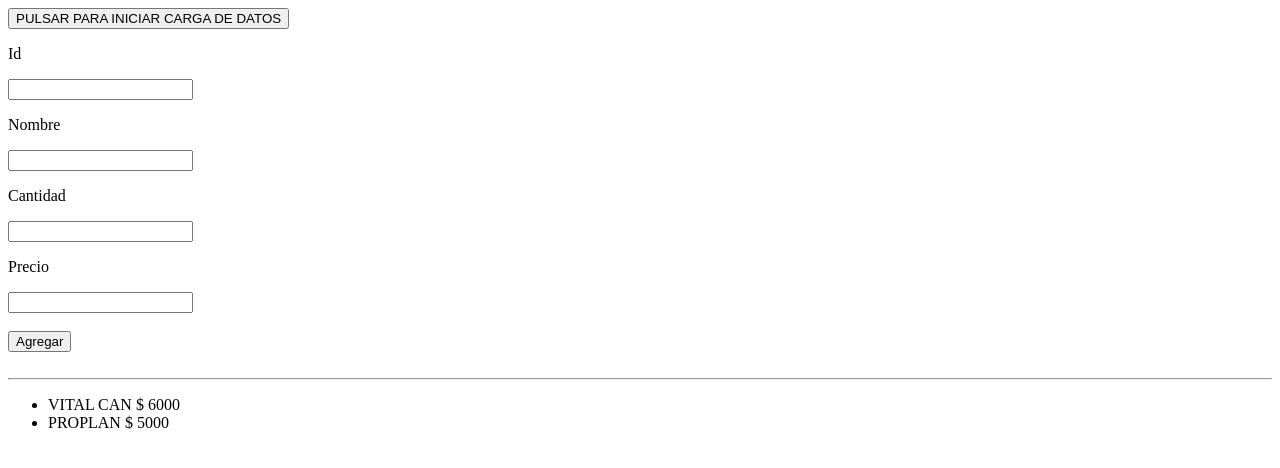
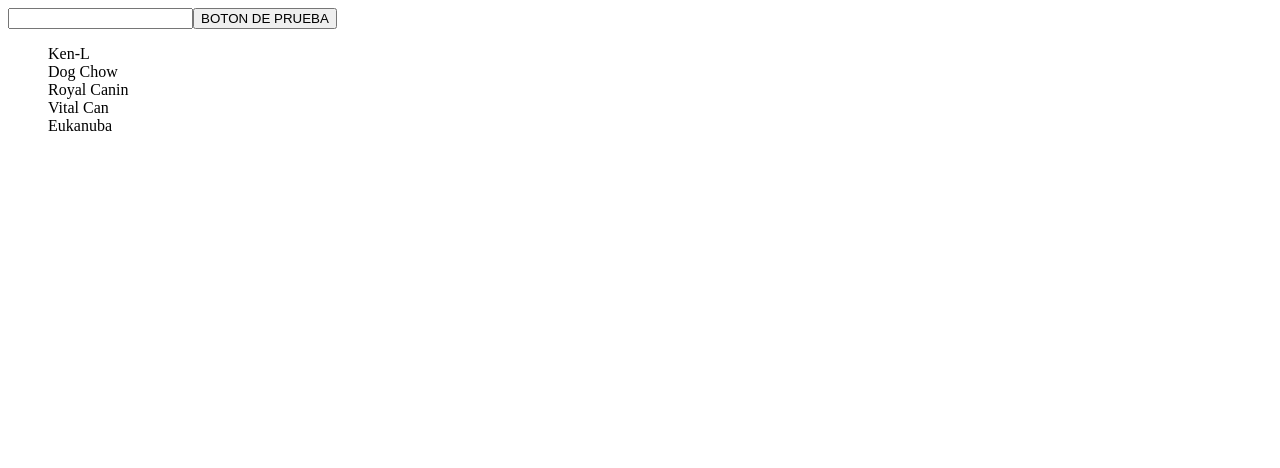
Before and after one commit to fedemza10/javascript, a plain HTML site: page index.html in a window 1280 px wide. Drawn offline with nearby package versions, Linux system fonts and the light colour scheme.

Commit message:
Javascript JQuery

```diff
--- a/index.html
+++ b/index.html
@@ -7,7 +7,7 @@
     <title>Document</title>
   </head>
   <body>
-    <button id="btn1"> PULSAR PARA INICIAR CARGA DE DATOS</button>
+     <!--<button id="btn1"> PULSAR PARA INICIAR CARGA DE DATOS</button>
     <form id="form-producto">
       <p>Id</p>
       <input autocomplete="off" type="number" id="input-id-producto" />
@@ -30,6 +30,7 @@
 
     <br />
     <hr />
+  -->
 
     <ul id="productos-lista">
 
@@ -38,5 +39,6 @@
     <!--<script src="./js/ciclos.js"></script>-->
     <!-- <script src="./js/arrays.js"></script>-->
     <!--<script src="./js/simulador.js"></script>-->
+    <script src="https://code.jquery.com/jquery-3.5.1.min.js"></script>
   </body>
 </html>
--- a/js/data.js
+++ b/js/data.js
@@ -1,4 +1,7 @@
 export const AlimentoPerroData = [
     { id: 10, nombre: 'Ken-L', cantidad: 100, precio: 3000, stock: true },
-    { id: 11, nombre: 'Dogchow', cantidad: 150, precio: 2000, stock: true},
+    { id: 11, nombre: 'Dog Chow', cantidad: 150, precio: 2000, stock: true},
+    { id: 12, nombre: "Royal Canin", cantidad: 100, precio:  8000,stock: true},
+    { id: 13, nombre: "Vital Can", cantidad:  80, precio: 6000, stock: true},
+    { id: 14, nombre: "Eukanuba", cantidad: 600, precio: 3500, stock: true},
 ];
--- a/js/index.js
+++ b/js/index.js
@@ -8,11 +8,11 @@
 import { Carrito } from "./carrito.js";
 import { renderList } from "./utils.js";
 
-const carrito1 = new Carrito();
+/*const carrito1 = new Carrito();
 carrito1.createItem(alimentoPerro2);
 const alimentoPerro5 = new AlimentoPerro(20, "proplan", 50, 5000, true);
 carrito1.createItem(alimentoPerro5);
-console.log(carrito1.findAllItems());
+
 
 // Captura evento "mouseover y mouseleave"
 let mouse = document.getElementById("productos-lista");
@@ -65,6 +65,32 @@
   carrito1.createItem(alimentoN);
   formProducto.reset();
   console.log(carrito1);
+
+});
+*/
+
+// JQuery
+
+for (const item of AlimentoPerroData) {
+  $("#productos-lista").append(`<div id= ${item.id}> ${item.nombre}  </div>  `);
+
+  $(`#${item.id}`).click(function () {
+    alert(`El alimento seleccionado es  ${item.nombre} y su precio es $ ${item.precio}`);
+  });
+}
+
+
+//JQuery - Trigger
+
+$("body").prepend('<button id="btn1">BOTON DE PRUEBA</button>');
+$("body").prepend('<input  id="input1" type="text">');
+
+$("#input1").change((event) => {
+  event.preventDefault()
+  console.log ( 'Prueba de  Trigger')
+  alert("Texto de prueba Trigger es " + event.target.value);
 });
 
-renderList("productos-lista", productos);
+$("#btn1").click(() => {
+  $("#input1").trigger("change");
+});
```
